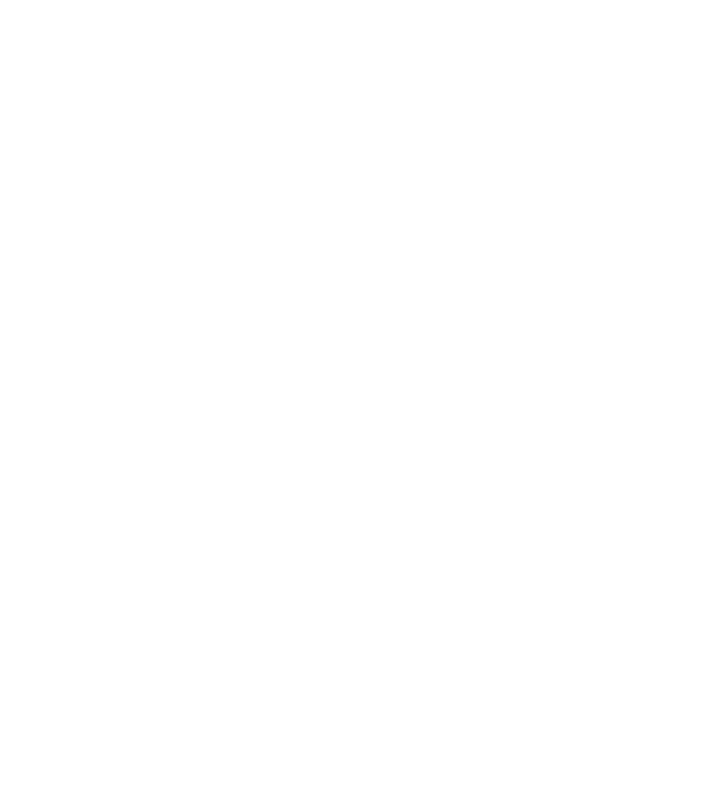
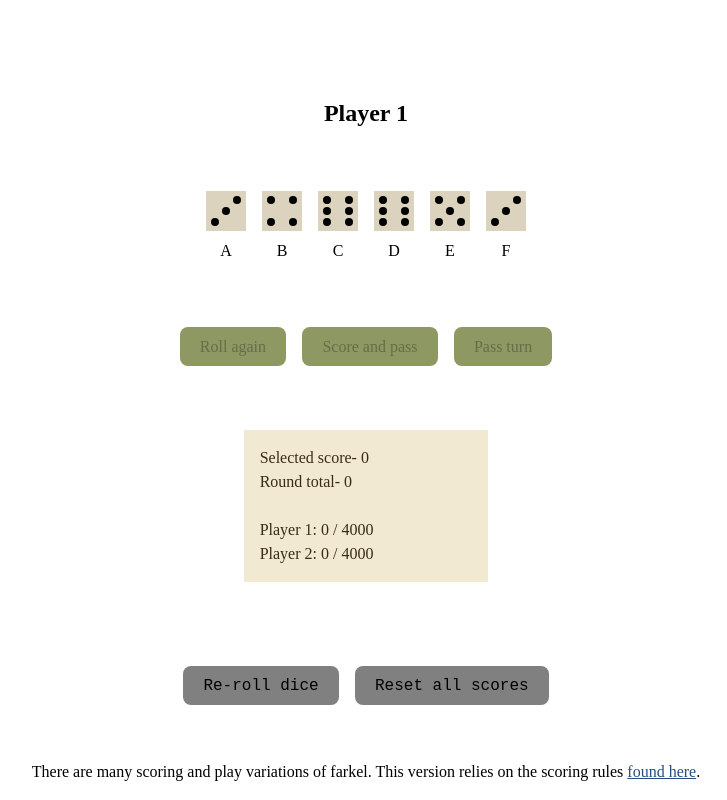
Before and after one commit to torihedden/farkel, a React (Vite) app: page /play in a window 1280 px wide. Before the commit this address had no page. Shown: the whole page, without its empty margins (274-1001 px from the left). Built offline with nearby package versions, Linux system fonts and the light colour scheme; a web font is replaced by a local one.

Commit message:
Add two-player 'hot seat' gameplay functionality

```diff
--- a/src/App.tsx
+++ b/src/App.tsx
@@ -5,7 +5,7 @@
   return (
     <>
       <h1>Farkel</h1>
-      <Link to="/game">
+      <Link to="/play">
         <button>Begin game</button>
       </Link>
       <Link to="instructions">
--- a/src/Debugging/Debugging.css
+++ b/src/Debugging/Debugging.css
@@ -6,3 +6,7 @@
 .debugging-buttons button:nth-of-type(1) {
   margin-right: var(--small);
 }
+
+.debugging-buttons button {
+  background-color: var(--gray);
+}
--- a/src/Debugging/Debugging.tsx
+++ b/src/Debugging/Debugging.tsx
@@ -3,9 +3,10 @@
 export const Debug = (props: {
   setSelectedDice: (arg: []) => void;
   setRoundScore: (arg: number) => void;
-  setGameScore: (arg: number) => void;
+  setGameScore: (arg: number[]) => void;
   createNewDice: () => void;
   setTotalTurns: (arg: number) => void;
+  diceValues: number[];
 }) => {
   const {
     setSelectedDice,
@@ -13,22 +14,30 @@
     setGameScore,
     createNewDice,
     setTotalTurns,
+    // diceValues,
   } = props;
 
   return (
     <div className="debugging-buttons">
       <br />
-      <button onClick={() => createNewDice()}>Reset dice</button>
+      <button onClick={() => createNewDice()}>Re-roll dice</button>
       <button
         onClick={() => {
           setSelectedDice([]);
           setRoundScore(0);
-          setGameScore(0);
+          setGameScore([0, 0]);
           setTotalTurns(0);
         }}
       >
         Reset all scores
       </button>
+      <br />
+      <br />
+
+      {/* <label>
+        Dice vals
+        <input name="dice-values" value={diceValues.toString()} />
+      </label> */}
     </div>
   );
 };
--- a/src/Game/Game.css
+++ b/src/Game/Game.css
@@ -20,3 +20,7 @@
 .buttons-wrapper button:nth-of-type(3) {
   margin-right: 0;
 }
+
+button:disabled {
+  filter: brightness(0.7);
+}
--- a/src/Game/Game.tsx
+++ b/src/Game/Game.tsx
@@ -19,16 +19,21 @@
 
 import './Game.css';
 
-export const Game = () => {
+export const Game = (props: {
+  currentPlayer: number;
+  setCurrentPlayer: (arg: number) => void;
+  multiGameScore: number[];
+  setMultiGameScore: (arg: number[]) => void;
+}) => {
+  const { currentPlayer, setCurrentPlayer, multiGameScore, setMultiGameScore } =
+    props;
   const [roundScore, setRoundScore] = useState(0);
-  const [gameScore, setGameScore] = useState(0);
+
   const [totalTurns, setTotalTurns] = useState(0);
-  const [currentPlayer, setCurrentPlayer] = useState(0);
-
   const [rollableDice, setRollableDice] = useState(initialDice);
   const [selectedDice, setSelectedDice] = useState<D[]>([]);
 
-  const isGameWon = gameScore >= WINNING_SCORE;
+  const isGameWon = multiGameScore[currentPlayer] >= WINNING_SCORE;
 
   const toggleSelectDie = (die: D) => {
     if (!selectedDice.includes(die)) {
@@ -40,6 +45,20 @@
 
   const changePlayer = (player: number) => {
     return player === 0 ? 1 : 0;
+  };
+
+  const updateGameScore = (
+    player: number,
+    score: number,
+    prevScore: number,
+  ) => {
+    const updatedScores = multiGameScore.map((s, i) => {
+      if (player === i) {
+        return prevScore + score;
+      } else return s;
+    });
+
+    return updatedScores;
   };
 
   const selectedScore: number = scoreDice(flattenDiceToNumbers(selectedDice));
@@ -65,7 +84,7 @@
 
   return (
     <>
-      <div>Player {currentPlayer + 1}</div>
+      <h2>Player {currentPlayer + 1}</h2>
 
       {!isGameWon && (
         <div className="dice-wrapper">
@@ -89,7 +108,7 @@
         <Win
           resetGame={() => {
             setRoundScore(0);
-            setGameScore(0);
+            setMultiGameScore([0, 0]);
             createNewFullDiceSet();
             setCurrentPlayer(0);
           }}
@@ -112,7 +131,14 @@
         }}
         scoreAndPass={() => {
           setTotalTurns(totalTurns + 1);
-          setGameScore(gameScore + roundScore + selectedScore);
+
+          setMultiGameScore(
+            updateGameScore(
+              currentPlayer,
+              roundScore + selectedScore,
+              multiGameScore[currentPlayer],
+            ),
+          );
 
           setSelectedDice([]);
           setRoundScore(0);
@@ -131,18 +157,18 @@
       />
 
       <Scorecard
-        gameScore={gameScore}
+        gameScore={multiGameScore}
         roundScore={isBust ? 0 : roundScore}
         selectedScore={selectedScore}
-        totalTurns={totalTurns}
       />
 
       <Debug
         setSelectedDice={setSelectedDice}
         setRoundScore={setRoundScore}
-        setGameScore={setGameScore}
+        setGameScore={setMultiGameScore}
         createNewDice={createNewFullDiceSet}
         setTotalTurns={setTotalTurns}
+        diceValues={flattenDiceToNumbers(rollableDice)}
       />
 
       <Footer />
--- a/src/Instructions/Instructions.css
+++ b/src/Instructions/Instructions.css
@@ -2,9 +2,6 @@
   text-align: left;
   font-family: system-ui, Avenir, Helvetica, Arial, sans-serif;
   padding-left: 0;
-}
-
-ol li {
   list-style: none;
   counter-reset: custom-counter;
 }
@@ -23,18 +20,22 @@
   margin-top: var(--medium);
   margin-bottom: var(--large);
   border-collapse: collapse;
-  max-width: 800px;
+  text-align: center;
+}
+
+table,
+th,
+td {
+  border: solid 1px var(--gray);
 }
 
 th {
   font-size: 24px;
   font-family: 'Metamorphous', serif;
-}
-
-tr {
-  outline: solid 1px var(--gray);
+  padding: var(--x-small) var(--small);
 }
 
 td {
   font-family: system-ui, Avenir, Helvetica, Arial, sans-serif;
+  padding: 2px;
 }
--- a/src/Instructions/Instructions.tsx
+++ b/src/Instructions/Instructions.tsx
@@ -11,13 +11,10 @@
       <h2>How to Play</h2>
       <ol>
         <li>All 6 dice are rolled to start.</li>
+        <li>Select at least one die to score, (see scoring table).</li>
         <li>
-          Select at least one die to score, according to the below scoring
-          table.
-        </li>
-        <li>
-          Scored dice are removed from play. To re-roll dice for the chance to
-          score more points, click "Roll again".
+          Scored dice are removed from play. To re-roll remaining dice for the
+          chance to score more points on your turn, click "Roll again".
         </li>
         <li>
           If you bust on any roll (no viable scoring combinations), you lose all
@@ -81,15 +78,16 @@
             <td>600</td>
           </tr>
           <tr>
-            <td>Four or more of a kind</td>
-            <td>
-              <ul>
-                <li>2x points of three of a kind</li>
-                <li>four 4s = 800 points (400 times 2)</li>
-                <li>five 4s = 1,600 points (800 times 2)</li>
-                <li>etc.</li>
-              </ul>
-            </td>
+            <td>Four of a kind</td>
+            <td>2x the points of three of a kind</td>
+          </tr>
+          <tr>
+            <td>Five of a kind</td>
+            <td>4x the points of three of a kind</td>
+          </tr>
+          <tr>
+            <td>Six of a kind</td>
+            <td>8x the points of three of a kind</td>
           </tr>
         </tbody>
       </table>
--- /dev/null
+++ b/src/Play/Play.tsx
@@ -0,0 +1,18 @@
+import { useState } from 'react';
+import { Game } from '../Game/Game';
+
+export const Play = () => {
+  const [currentPlayer, setCurrentPlayer] = useState(0);
+  const [multiGameScore, setMultiGameScore] = useState([0, 0]);
+
+  return (
+    <>
+      <Game
+        currentPlayer={currentPlayer}
+        setCurrentPlayer={setCurrentPlayer}
+        multiGameScore={multiGameScore}
+        setMultiGameScore={setMultiGameScore}
+      />
+    </>
+  );
+};
--- a/src/Scorecard/Scorecard.css
+++ b/src/Scorecard/Scorecard.css
@@ -1,5 +1,7 @@
 .scorecard {
-  border: solid 1px var(--gray);
-  margin-top: var(--medium);
-  padding: var(--x-small);
+  margin: var(--large);
+  padding: var(--small);
+  text-align: left;
+  background-color: var(--light);
+  color: var(--dark);
 }
--- a/src/Scorecard/Scorecard.tsx
+++ b/src/Scorecard/Scorecard.tsx
@@ -2,23 +2,24 @@
 import './Scorecard.css';
 
 export const Scorecard = (props: {
-  gameScore: number;
+  gameScore: number[];
   roundScore: number;
   selectedScore: number;
-  totalTurns: number;
 }) => {
-  const { gameScore, roundScore, selectedScore, totalTurns } = props;
+  const { gameScore, roundScore, selectedScore } = props;
 
   return (
     <div className="scorecard">
       <div>Selected score- {selectedScore}</div>
       <div>Round total- {roundScore}</div>
       <br />
-      <div>
-        Game score- {gameScore} / {WINNING_SCORE}
-      </div>
-      <br />
-      <div>Turn number - {totalTurns}</div>
+      <>
+        {gameScore.map((s, i) => (
+          <div key={i}>
+            Player {i + 1}: {s} / {WINNING_SCORE}
+          </div>
+        ))}
+      </>
     </div>
   );
 };
--- a/src/index.css
+++ b/src/index.css
@@ -10,8 +10,11 @@
 
   --black: #000000;
   --background: #dbd3be;
+  --light: #f2e9d3;
   --dark: #392b15;
   --gray: gray;
+  /* --button: #ff8383; */
+  --button: #c9d98e;
   --link: #284d80;
 
   --x-small: 8px;
@@ -38,8 +41,9 @@
   border-radius: var(--x-small);
   border: 1px solid transparent;
   padding: 0.6em 1.2em;
-  font-size: 16px;
+  font-size: var(--small);
   font-weight: 500;
   font-family: inherit;
   cursor: pointer;
+  background-color: var(--button);
 }
--- a/src/main.tsx
+++ b/src/main.tsx
@@ -3,15 +3,15 @@
 import { createRoot } from 'react-dom/client';
 import './index.css';
 import App from './App.tsx';
-import { Game } from './Game/Game.tsx';
 import { Instructions } from './Instructions/Instructions.tsx';
+import { Play } from './Play/Play.tsx';
 
 createRoot(document.getElementById('root')!).render(
   <StrictMode>
     <BrowserRouter>
       <Routes>
         <Route path="/" index element={<App />} />
-        <Route path="/game" element={<Game />} />
+        <Route path="/play" element={<Play />} />
         <Route path="/instructions" element={<Instructions />} />
       </Routes>
     </BrowserRouter>
```
